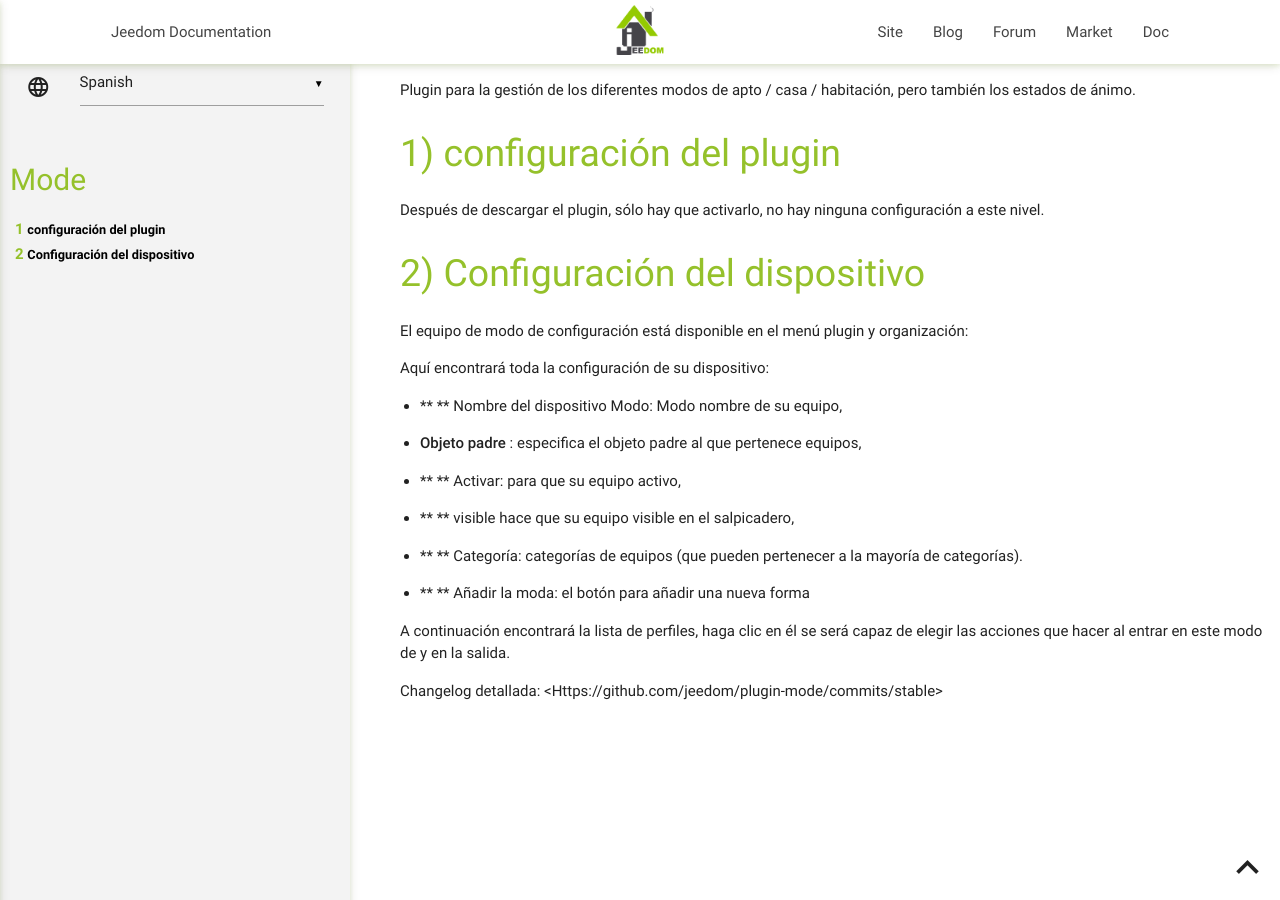
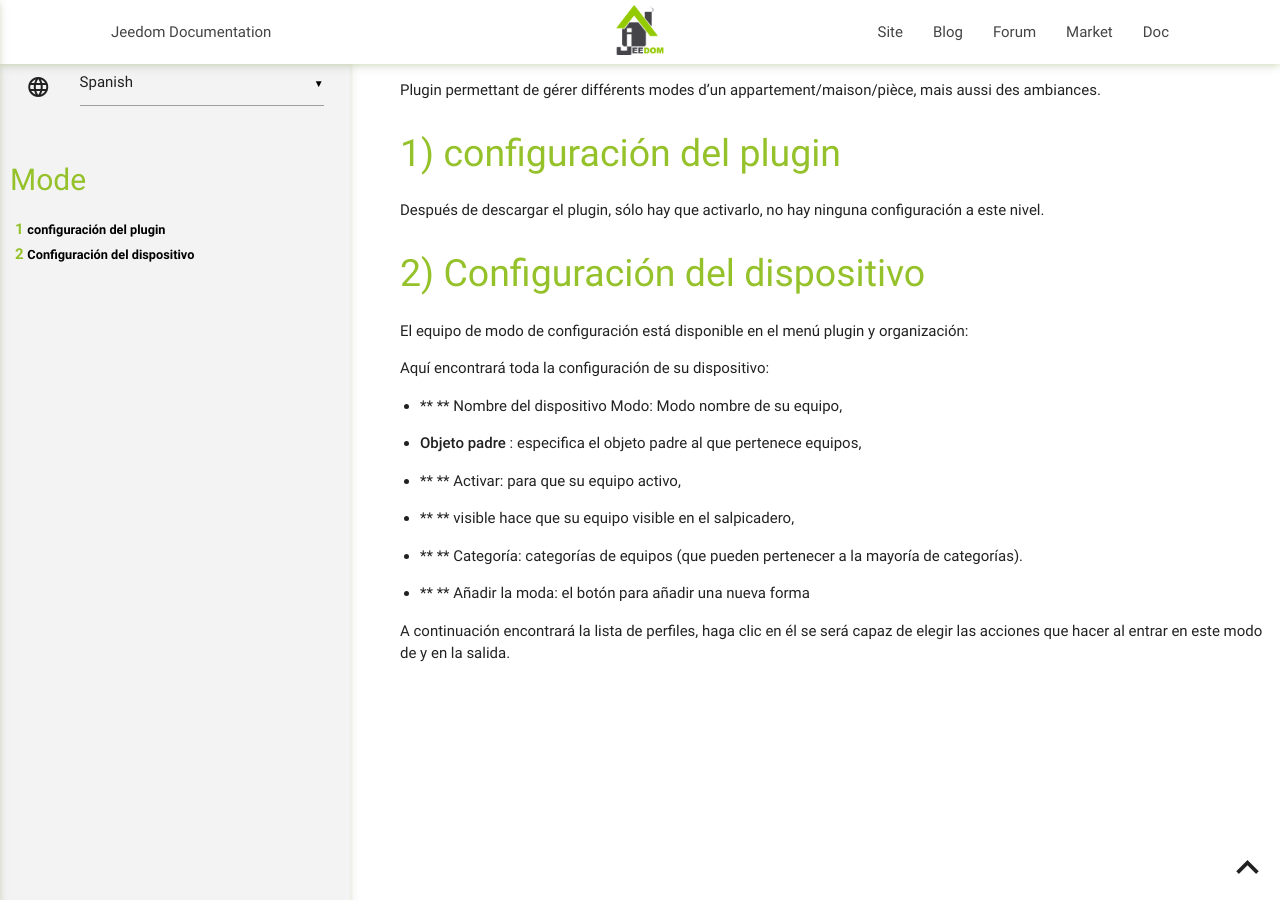
Before and after one commit to jeedom/plugin-mode, a Jekyll site: the page built from docs/es_ES/index.md, in a window 1280 px wide. Built offline with Jekyll 4.4.1, drawn with Linux system fonts in a browser that asks for light colours; our own code applies the rules of GitHub Pages for plain Markdown files.

Commit message:
[ROBOT] Action all

```diff
--- a/docs/assets/css/styles.css
+++ b/docs/assets/css/styles.css
@@ -82,8 +82,13 @@ nav ul a,nav {
 	line-height: 24px !important;
 }
 .toc a.active{
-	 font-weight: bold;
+	font-weight: bold;
 }
 .dropdown-content li>a, .dropdown-content li>span{
 	color : #95C12B !important;
 }
+@-moz-document url-prefix() {
+	.side-nav {
+		height: 100% !important;
+	}
+}
--- a/docs/es_ES/index.md
+++ b/docs/es_ES/index.md
@@ -1,5 +1,5 @@
-Plugin para la gestión de los diferentes modos de
-apto / casa / habitación, pero también los estados de ánimo.
+Plugin permettant de gérer différents modes d’un
+appartement/maison/pièce, mais aussi des ambiances.
 
 configuración del plugin
 =======================
@@ -32,6 +32,3 @@ Aquí encontrará toda la configuración de su dispositivo:
 A continuación encontrará la lista de perfiles, haga clic en él se
 será capaz de elegir las acciones que hacer al entrar en este modo de
 y en la salida.
-
-Changelog detallada:
-<Https://github.com/jeedom/plugin-mode/commits/stable>
```
Also changed, not shown: docs/de_DE/index.md (+2 -5 lines), docs/en_US/index.md (+2 -5 lines).
